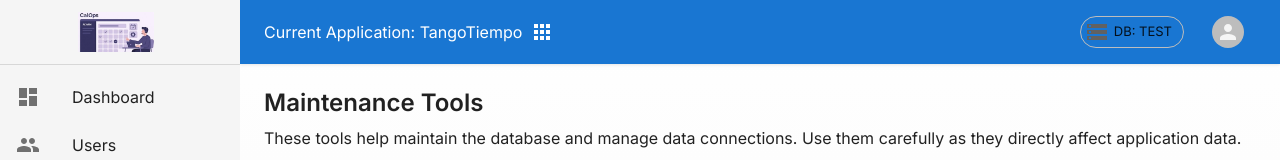
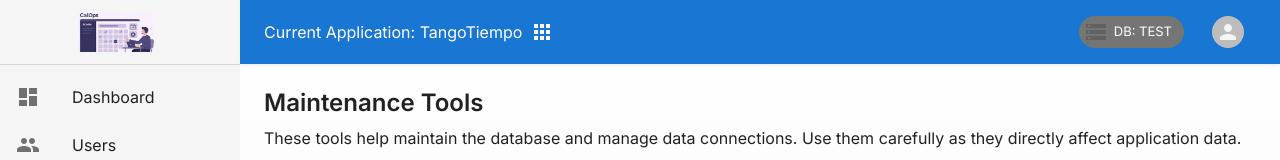
Before and after one commit to ybotman/calops, a Next.js app: page /dashboard/maintenance in a window 1280 px wide. Shown: the top 160 px of the page. Built offline with nearby package versions, Linux system fonts and the light colour scheme; no server answers.

Commit message:
Make TEST chip text and icon white with grey background for better visibility

```diff
--- a/src/components/DatabaseEnvironmentSwitcher.js
+++ b/src/components/DatabaseEnvironmentSwitcher.js
@@ -75,17 +75,24 @@ export default function DatabaseEnvironmentSwitcher() {
   return (
     <>
       <Chip
-        icon={isLoading ? <CircularProgress size={16} /> : <DatabaseIcon />}
+        icon={isLoading ? <CircularProgress size={16} /> : <DatabaseIcon sx={{ color: isTest ? 'white' : undefined }} />}
         label={isLoading ? 'Switching...' : `DB: ${getEnvironmentLabel()}`}
         color={getEnvironmentColor()}
-        variant="outlined"
+        variant={isTest ? "filled" : "outlined"}
         onClick={!isLoading ? handleEnvironmentClick : undefined}
         disabled={isLoading}
         sx={{
           mr: 2,
           cursor: isLoading ? 'default' : 'pointer',
+          ...(isTest && {
+            backgroundColor: 'grey.600',
+            color: 'white',
+            '& .MuiChip-label': {
+              color: 'white'
+            }
+          }),
           '&:hover': !isLoading ? {
-            backgroundColor: isTest ? 'grey.100' : 'warning.light',
+            backgroundColor: isTest ? 'grey.700' : 'warning.light',
             opacity: 0.8
           } : {}
         }}
```
